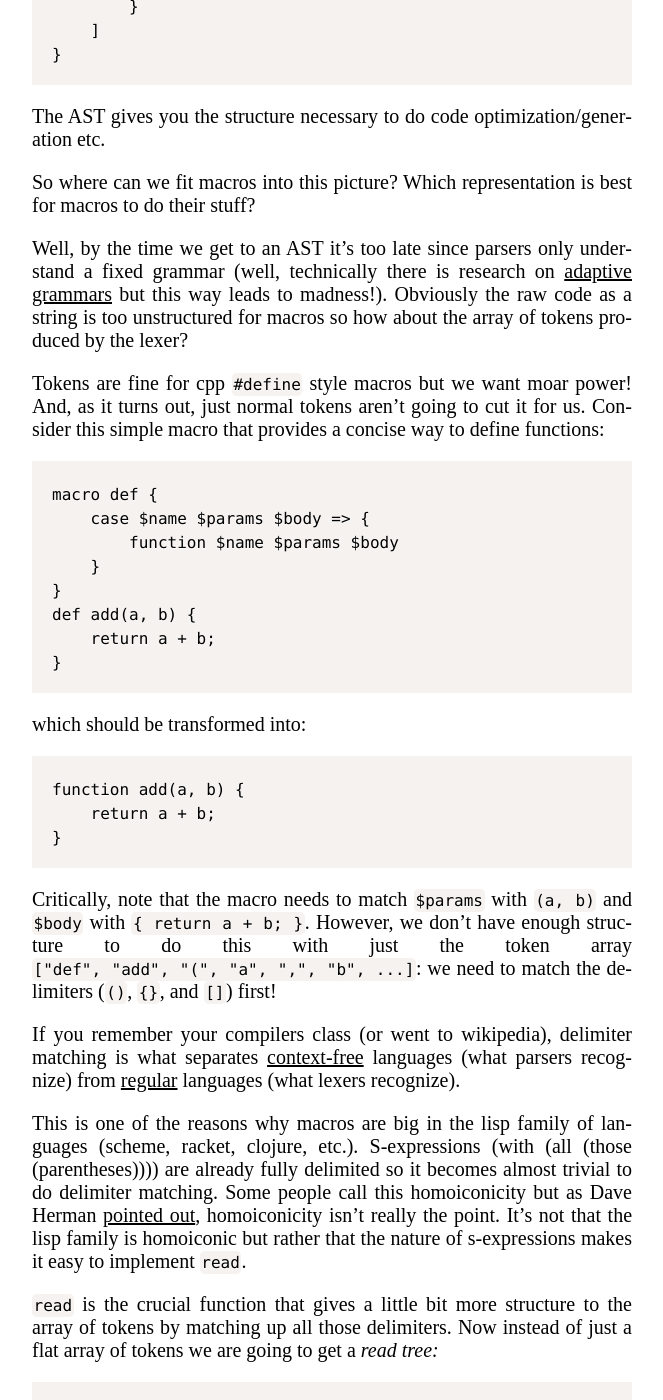
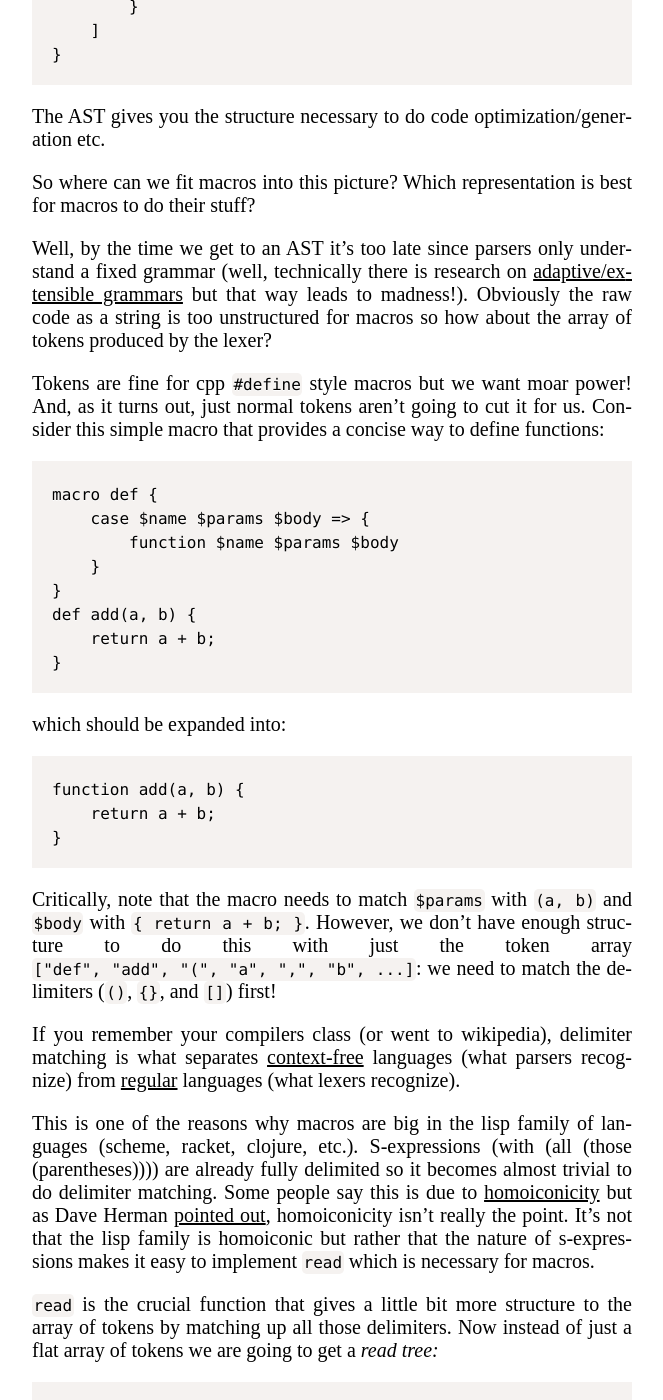
Before and after one commit to disnet/disnet.github.com, a Jekyll site: the page built from _posts/2012-12-20-how-to-read-macros.markdown, in a window 1280 px wide and 1400 px high, scrolled down 2393 px. Shown: the whole window, without its empty margins (308-971 px from the left). Built offline with Jekyll 4.4.1, drawn with Linux system fonts in a browser that asks for light colours; nearby versions of some CDN libraries; some web fonts are replaced; library files that are not in the unit come from our copies; comment, search, counter and statistics services are not loaded; some of the changed text lies outside the part shown.

Commit message:
edits to post

```diff
--- a/_posts/2012-12-13-how-to-read-for-macros.markdown
+++ b/_posts/2012-12-20-how-to-read-macros.markdown
@@ -70,7 +70,7 @@
 
 So where can we fit macros into this picture? Which representation is best for macros to do their stuff?
 
-Well, by the time we get to an AST it's too late since parsers only understand a fixed grammar (well, technically there is research on [adaptive grammars][adapt] but this way leads to madness!). Obviously the raw code as a string is too unstructured for macros so how about the array of tokens produced by the lexer?
+Well, by the time we get to an AST it's too late since parsers only understand a fixed grammar (well, technically there is research on [adaptive/extensible grammars][adapt] but that way leads to madness!). Obviously the raw code as a string is too unstructured for macros so how about the array of tokens produced by the lexer?
 
 
 Tokens are fine for cpp `#define` style macros but we want moar power! And, as it turns out, just normal tokens aren't going to cut it for us. Consider this simple macro that provides a concise way to define functions:
@@ -94,7 +94,7 @@
 
 If you remember your compilers class (or went to wikipedia), delimiter matching is what separates [context-free][ctx] languages (what parsers recognize) from [regular][reg] languages (what lexers recognize).
 
-This is one of the reasons why macros are big in the lisp family of languages (scheme, racket, clojure, etc.). S-expressions (with (all (those (parentheses)))) are already fully delimited so it becomes almost trivial to do delimiter matching. Some people call this homoiconicity but as Dave Herman [pointed out][icon], homoiconicity isn't really the point. It's not that the lisp family is homoiconic but rather that the nature of s-expressions makes it easy to implement `read`.
+This is one of the reasons why macros are big in the lisp family of languages (scheme, racket, clojure, etc.). S-expressions (with (all (those (parentheses)))) are already fully delimited so it becomes almost trivial to do delimiter matching. Some people say this is due to [homoiconicity][homo] but as Dave Herman [pointed out][icon], homoiconicity isn't really the point. It's not that the lisp family is homoiconic but rather that the nature of s-expressions makes it easy to implement `read` which is necessary for macros.
 
 `read` is the crucial function that gives a little bit more structure to the array of tokens by matching up all those delimiters. Now instead of just a flat array of tokens we are going to get a *read tree:*
 
@@ -140,7 +140,7 @@
 
 So, we somehow need to separate the lexer/reader from the parser.
 
-Now you might think we could get away with just leaving `/` as an ambiguous token (a `divOrRegex` token) to be handled by the parser once all the macros have been expanded away but consider this code fragment we might want to `read`:
+Now you might think we could get away with just leaving `/` as an ambiguous token (say a `divOrRegex` token for example) to be handled by the parser once all the macros have been expanded away but consider this code fragment we might want to `read`:
 
     ... { /foo}bar/ ...
     // as a token array this would be
@@ -150,9 +150,9 @@
 
 Therefore, in our lexer/reader we **must** disambiguate the meaning of `/` without the help of the parser. So how do we do that?
 
-This is the hard technical problem that [Paul Stansifer][paul] (he designed the [Rust][rust] macro system and is super cool) solved this summer, unlocking the power of JavaScript macros for everyone!
+This is the hard technical problem that [Paul Stansifer][paul] (he also designed the [Rust][rust] macro system) solved this summer, unlocking the power of JavaScript macros for us all!
 
-The basic idea is when you see a `/` as you are reading, just look back a couple of tokens and a small fixed set of tokens will determine unambiguously if `/` should be a divide or the start of a regex literal. To figure out exactly how far back and which tokens to look for requires staring at JavaScript grammar for a long time but Paul and I did that so you don't have to!
+The basic idea is when you see a `/` as you are reading, just look back a couple of tokens and a small fixed set of tokens will determine unambiguously if `/` should be a divide or the start of a regex literal. To figure out exactly how far back and which tokens to look for requires working through all the different cases in the JavaScript grammar which is hard but done!
 
 A snippet of this algorithm goes something like:
 
```
Also changed, not shown: other parts of _posts/2012-12-20-how-to-read-macros.markdown (+5 -4 lines).
